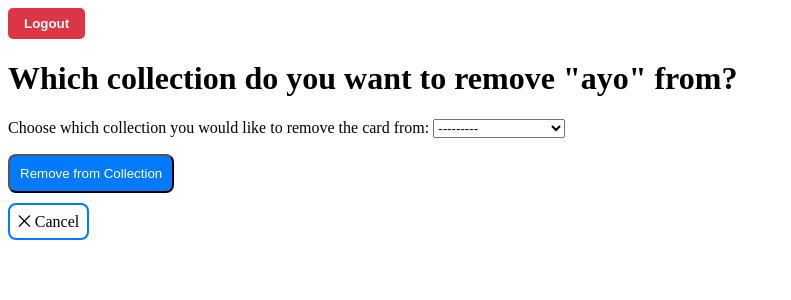
After one commit to keithayeras/SpeakNoy, a Django app: page /SpeakNoy/1/remove-from-collection/ in a window 1280 px wide. The commit adds this page. Shown: the top 300 px of the page, without its empty margins (0-791 px from the left). Run offline with Django 5.2, Linux system fonts and the light colour scheme; data comes from the database, SQL or seed files in the repository; both versions use the stored data as it was after the commit.

Commit message:
Added remove collection and remove from collection buttons

```diff
--- a/SpeakNoy/forms.py
+++ b/SpeakNoy/forms.py
@@ -23,6 +23,12 @@ class AddToCollectionForm(forms.Form):
         label="Choose which collection your card will be in"
     )
 
+class RemoveFromCollectionForm(forms.Form):
+    collection = forms.ModelChoiceField(
+        queryset=FlashcardCollection.objects.all(),
+        label="Choose which collection you would like to remove the card from"
+    )
+
 class PublicSpaceForm(ModelForm):
     class Meta:
         model = PublicSpace
--- a/SpeakNoy/urls.py
+++ b/SpeakNoy/urls.py
@@ -12,6 +12,8 @@ urlpatterns = [
     path('collections/<int:pk>/', collection_detail_view, name='collection'),
     path('collections/addcollection/', collection_create_view, name='collectioncreate'),
     path('<int:pk>/add-to-collection/', collection_add_card, name='add_to_collection'),
+    path('<int:pk>/removecollection/', collection_remove_view, name='collectionremove'),
+    path('<int:pk>/remove-from-collection/', collection_remove_card, name='remove_from_collection'),
     path('publicspace/', publicspace_view, name='publicspace'),
     path('<int:pk>/upload-card-to-publicspace', publicspace_upload_card, name='publicspace-upload-card'),
     path('<int:pk>/upload-collection-to-publicspace', publicspace_upload_collection, name='publicspace-upload-collection'),
--- a/SpeakNoy/views.py
+++ b/SpeakNoy/views.py
@@ -217,6 +217,27 @@ def collection_add_card(request, pk):
         "flashcard": flashcard
     })
 
+@login_required
+def collection_remove_view(request, pk):
+    collection = get_object_or_404(FlashcardCollection, pk=pk)
+    collection.delete()
+    return redirect("SpeakNoy:collectionlist")
+
+def collection_remove_card(request, pk):
+    flashcard = get_object_or_404(Flashcard, pk=pk)
+    if request.method == 'POST':
+        form = RemoveFromCollectionForm(request.POST)
+        if form.is_valid():
+            collection = form.cleaned_data['collection']
+            collection.flashcards.remove(flashcard)
+            return redirect("SpeakNoy:card", pk=flashcard.pk)
+    else:
+        form = RemoveFromCollectionForm()
+    return render(request, "flashcards/remove_from_collection.html", {
+        "form": form,
+        "flashcard": flashcard
+    })
+
 def publicspace_view(request):
     publicspace, _ = PublicSpace.objects.get_or_create(name="Public Space")
 
--- a/static/flashcards/style.css
+++ b/static/flashcards/style.css
@@ -4,6 +4,7 @@
     width: 100%; height: 100%;
     background: rgba(0, 0, 0, 0.5);
     display: flex;
+    flex-wrap: wrap;
     justify-content: center;
     align-items: center;
     z-index: 1000;
@@ -15,6 +16,8 @@
     border-radius: 12px;
     width: 400px;
     text-align: center;
+    display: flex;
+    flex-wrap: wrap;
     box-shadow: 0 4px 15px rgba(0,0,0,0.2);
 }
 
--- a/templates/flashcards/collection_detail.html
+++ b/templates/flashcards/collection_detail.html
@@ -8,6 +8,7 @@
     <a href="{% url 'SpeakNoy:publicspace-upload-collection' collection.pk %}" class="btn-primary">Add to Public Space</a>
     <a href="{% url 'SpeakNoy:publicspace-save-collection' collection.pk %}" class="btn-primary">Save Collection</a>
     <a href="{% url 'SpeakNoy:publicspace-remove-collection' collection.pk %}" class="btn-primary">Remove from Public Space</a>
+    <a href="{% url 'SpeakNoy:collectionremove' collection.pk %}" class="btn-primary">Remove Collection</a>
     <div class="review-cards">
         {% for flashcard in collection.flashcards.all %}
             <div class="review-card">
--- /dev/null
+++ b/templates/flashcards/remove_from_collection.html
@@ -0,0 +1,14 @@
+{% extends 'base.html' %}
+{% load static %}
+{% block extra_css %}<link rel="stylesheet" href="{% static 'flashcards/style.css' %}">{% endblock %}
+{% block title %}Remove Card from Collection{% endblock %}
+{% block content %}
+    <h1>Which collection do you want to remove "{{ flashcard.word }}" from?</h1>
+    <form method="post">
+        {% csrf_token %}
+        {{ form.as_p }}
+        <button type="submit" class="btn btn-primary">Remove from Collection</button>
+    </form>
+    <h2></h2>
+    <a href="{% url 'SpeakNoy:card' flashcard.pk %}" class="btn-secondary">⨉ Cancel</a>
+{% endblock %}
```
Also changed, not shown: templates/flashcards/flashcard_detail.html (+5 -4 lines), db.sqlite3.
